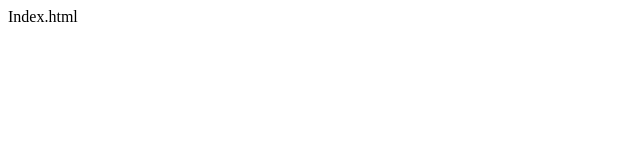
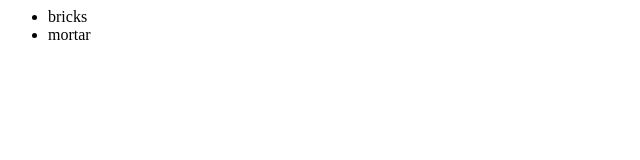
Before and after one commit to adba-dev1/PythonTest, a plain HTML site: page Index.html in a window 1280 px wide. Shown: the full height of the page, 0-640 px from the left. Drawn offline with Linux system fonts and the light colour scheme.

Commit message:
updated index.html

```diff
--- a/Index.html
+++ b/Index.html
@@ -1 +1,10 @@
-Index.html
+<html>
+	<body>
+		<div>
+			<ul>
+				<li>bricks</li>
+				<li>mortar</li>
+			</ul>
+		</div>
+	</body>
+</html>
```
